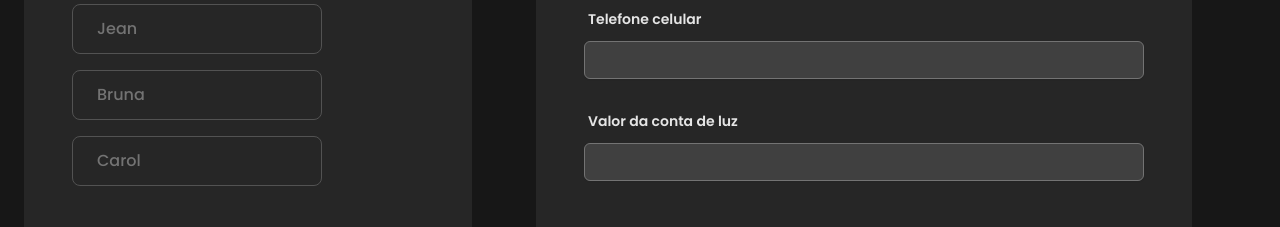
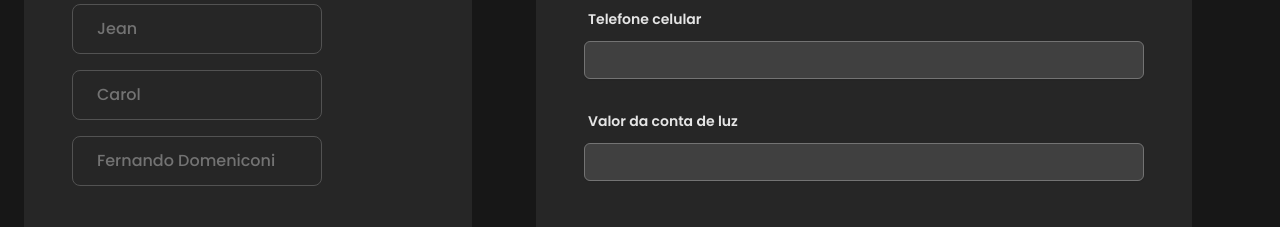
Before and after one commit to Kenjisla/sprint1gesolar, a Next.js app: page /nova-oportunidade in a window 1280 px wide. Shown: the part 657-884 px from the top of the page. Built offline with nearby package versions, Linux system fonts and the light colour scheme.

Commit message:
retirando a bruna como vendedora e adicionando o fernando e implementnando seu fluxo pra dentro da sharp

```diff
--- a/src/components/Forms/SallerPageForm.tsx
+++ b/src/components/Forms/SallerPageForm.tsx
@@ -40,8 +40,9 @@ export function SallerPageForm() {
         { id: 'ivan-radio', name: 'saller', label: 'Ivan', value: 'Ivan'},
         { id: 'lucas-radio', name: 'saller', label: 'Lucas Guedes', value: 'Lucas'},
         { id: 'Jean-radio', name: 'saller', label: 'Jean', value: 'Jean'},
-        { id: 'Bruna-radio', name: 'saller', label: 'Bruna', value: 'Bruna'},
         { id: 'Carol-radio', name: 'saller', label: 'Carol', value: 'Carol'},
+        { id: 'Fernando-radio', name: 'saller', label: 'Fernando Domeniconi', value: 'Fernando Domeniconi'},
+
     ]
 
     const {
```
Also changed, not shown: 1 other file (tests, documents, lock files or other folders).
